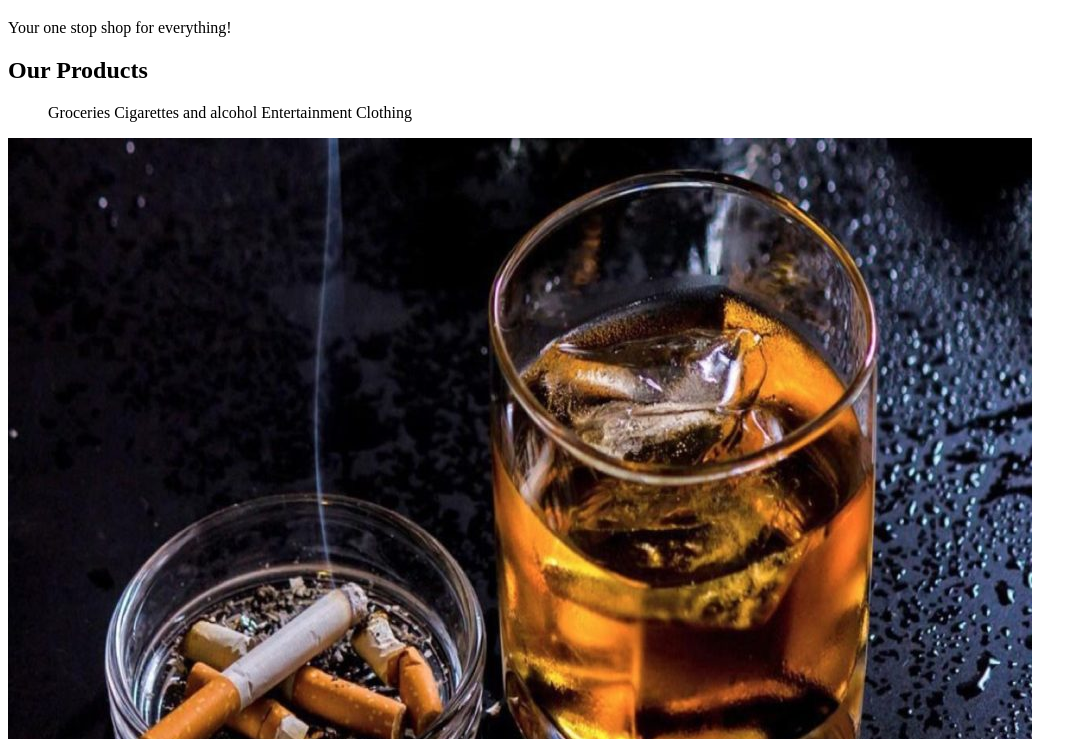
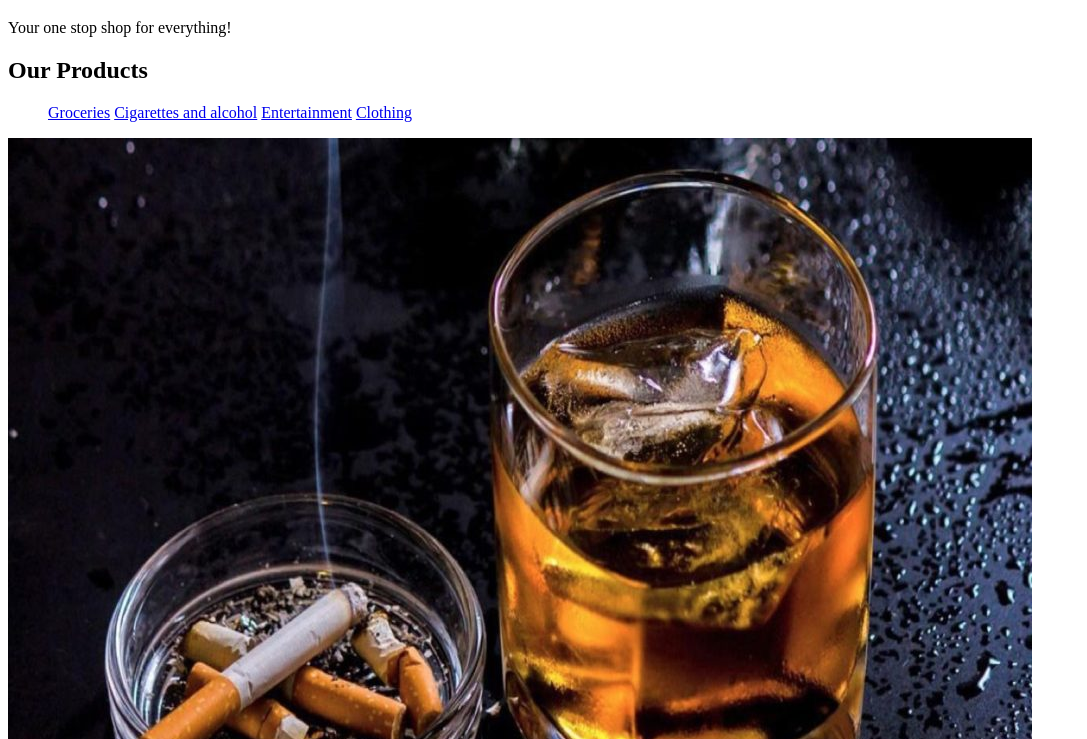
Before and after one commit to fennand/shop-task, a plain HTML site: page index.html in a window 1280 px wide. Shown: the part 61-800 px from the top of the page, without its empty margins (0-1087 px from the left). Drawn offline with Linux system fonts and the light colour scheme.

Commit message:
Update to links

```diff
--- a/index.html
+++ b/index.html
@@ -13,10 +13,10 @@
     <section>
         <h2>Our Products</h2>
         <ul>
-            <il>Groceries</il>
-            <il>Cigarettes and alcohol</il>
-            <il>Entertainment</il>
-            <il>Clothing</il>
+            <il><a href="https://ned2070.github.io/shop-task/">Groceries</a></il>
+            <il><a href="#">Cigarettes and alcohol</a></il>
+            <il><a href="https://DominicTootill-Giudice.github.io/shop-task/">Entertainment</a></il>
+            <il><a href="https://google.com">Clothing</a></il>
         </ul>
     </section>
     <section>
```
